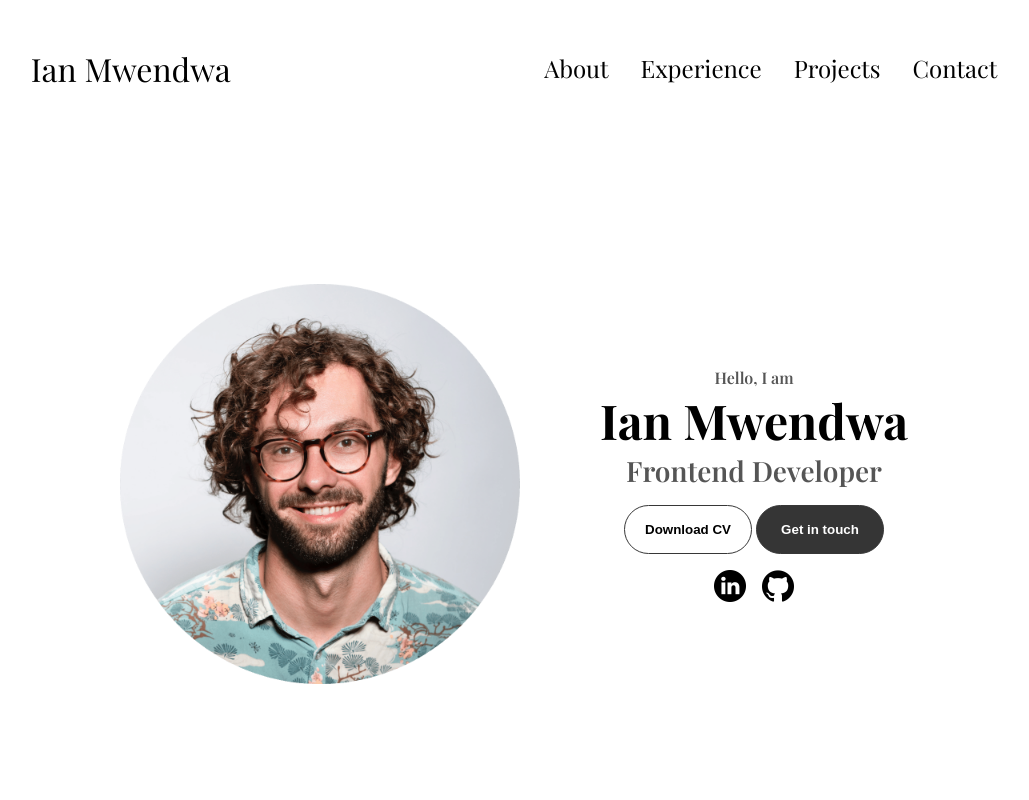
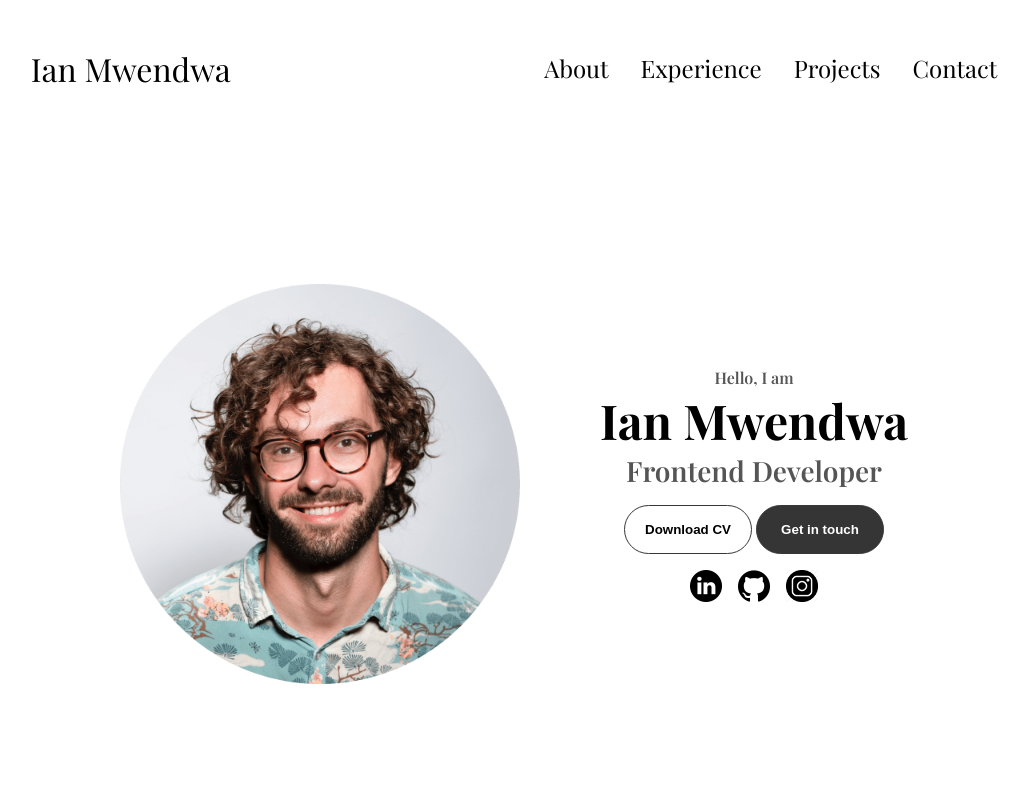
Before and after one commit to ianmwendwaa/OfficialPortfolio, a plain HTML site: page index.html in a window 1280 px wide. Shown: the top 800 px of the page, without its empty margins (126-1155 px from the left). Drawn offline with nearby package versions, Linux system fonts and the light colour scheme; a script that the page names is missing; a web font is replaced by a local one.

Commit message:
ammendments

```diff
--- a/index.html
+++ b/index.html
@@ -49,9 +49,11 @@
         </div>
         <div id="socials-container">
             <img src="assets/linkedin.png" alt="My linkedin profile"
-            class="icon" onclick="location.href='https:/'">
-            <img src="assets/github.png" alt="My linkedin profile"
-            class="icon" onclick="location.href='https:/'">
+            class="icon" onclick="location.href='www.linkedin.com/in/ian-mwendwa-91e009308'">
+            <img src="assets/github.png" alt="My github profile"
+            class="icon" onclick="location.href='https://github.com/ianmwendwaa/'">
+            <img src="assets/instagram.png" alt="My instagram profile"
+            class="icon" onclick="location.href='https://www.instagram.com/_.chelate/'">
 
         </div>
     </div>
@@ -230,7 +232,7 @@
         onclick="location.href='./#contact'"/>
     </section>
     <section id="contact">
-        <p class="section_tect_p1">Get In Touch</p>
+        <p class="section_text_p1">Get In Touch</p>
         <h1 class="title">Contact Me</h1>
         <div class="contact-info-upper-container">
             <div class="contact-info-container">
```
Also changed, not shown: assets/instagram.png (added).
